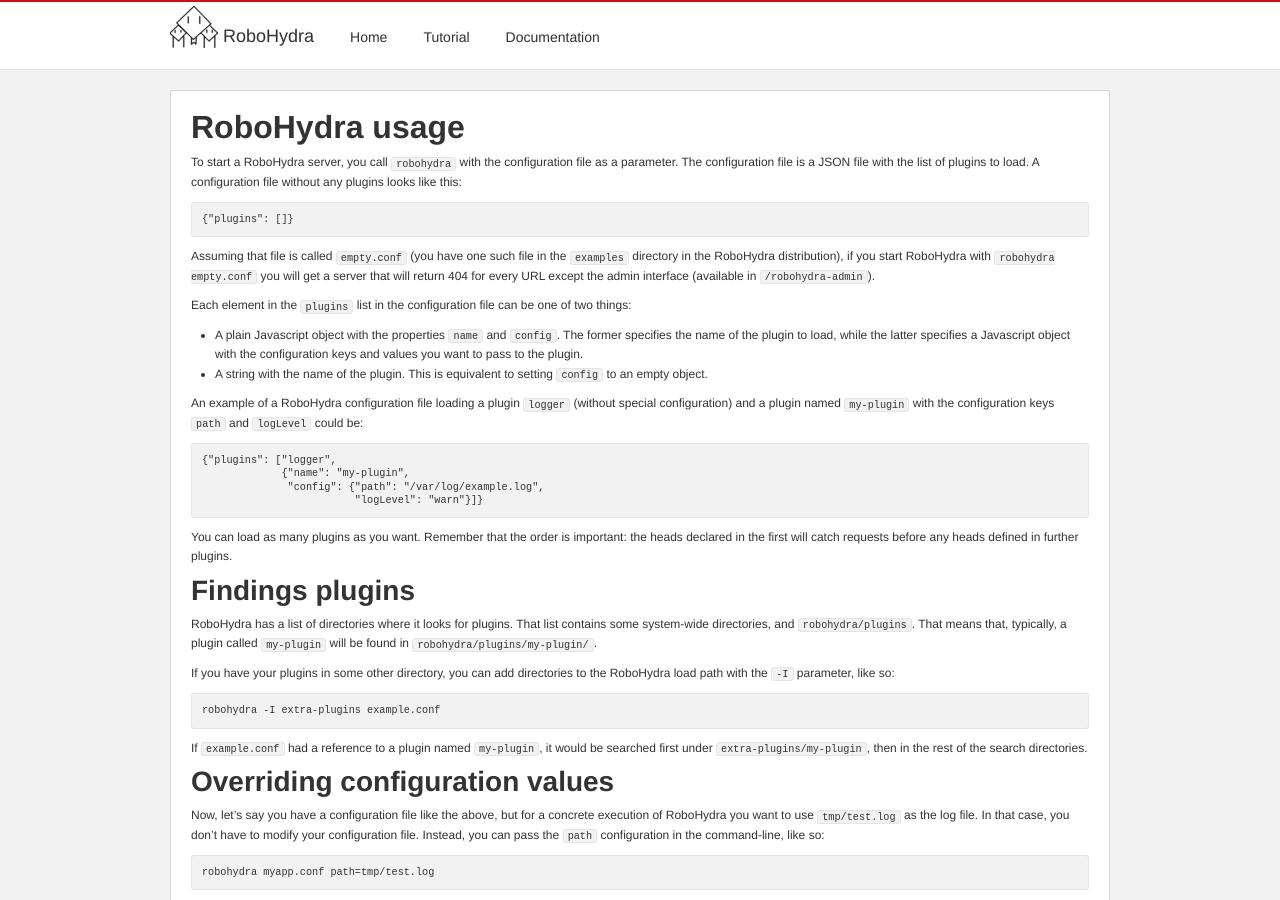
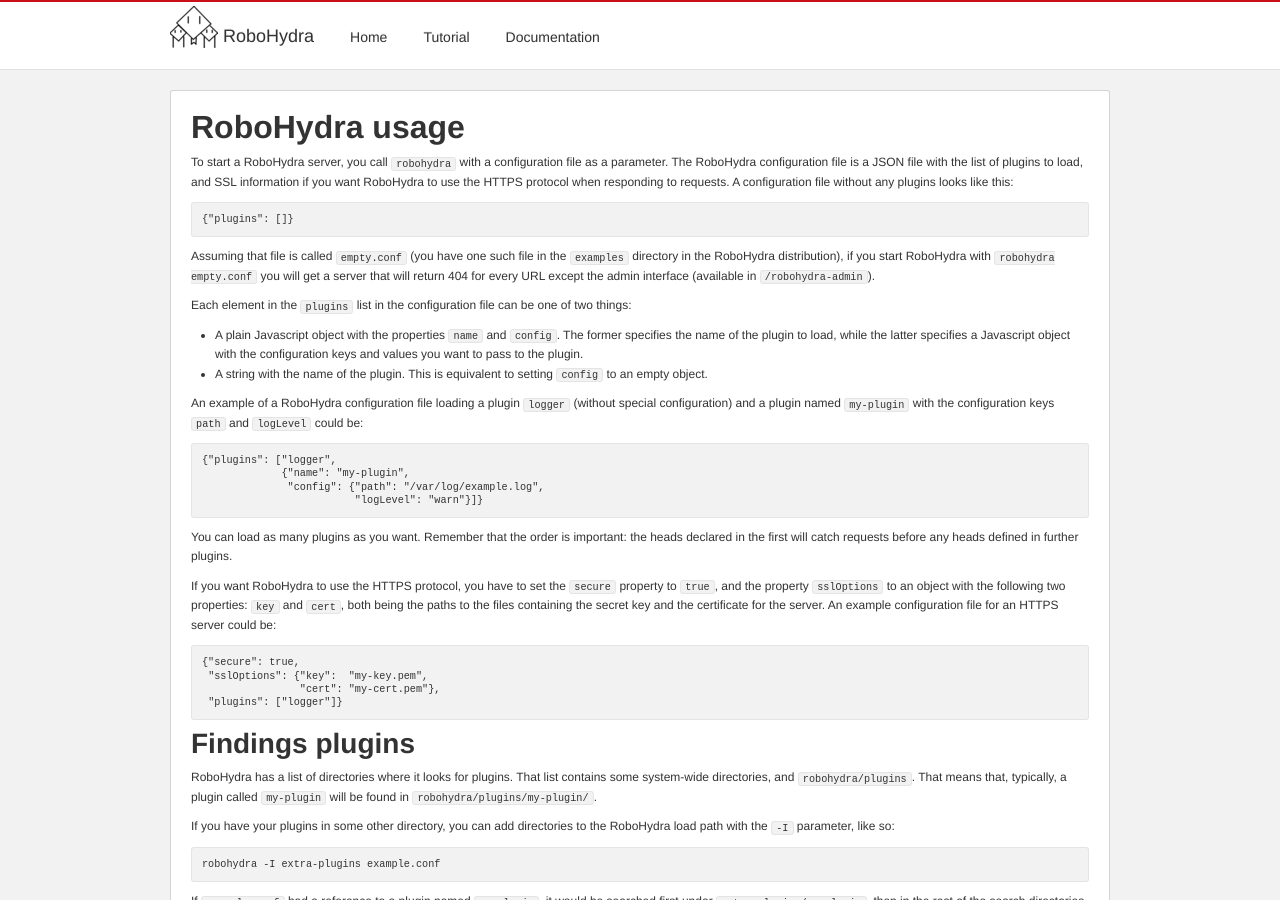
Before and after one commit to robohydra/robohydra, a Jekyll site: the page built from documentation/index.md, in a window 1280 px wide and 900 px high. Built offline with Jekyll 4.4.1, drawn with Linux system fonts in a browser that asks for light colours.

Commit message:
SSL configuration explained

```diff
--- a/documentation/index.md
+++ b/documentation/index.md
@@ -4,10 +4,11 @@
 RoboHydra usage
 ===============
 
-To start a RoboHydra server, you call `robohydra` with the
-configuration file as a parameter. The configuration file is a JSON
-file with the list of plugins to load. A configuration file without
-any plugins looks like this:
+To start a RoboHydra server, you call `robohydra` with a configuration
+file as a parameter. The RoboHydra configuration file is a JSON file
+with the list of plugins to load, and SSL information if you want
+RoboHydra to use the HTTPS protocol when responding to requests. A
+configuration file without any plugins looks like this:
 
     {"plugins": []}
 
@@ -39,6 +40,18 @@
 You can load as many plugins as you want. Remember that the order is
 important: the heads declared in the first will catch requests before
 any heads defined in further plugins.
+
+If you want RoboHydra to use the HTTPS protocol, you have to set the
+`secure` property to `true`, and the property `sslOptions` to an
+object with the following two properties: `key` and `cert`, both being
+the paths to the files containing the secret key and the certificate
+for the server. An example configuration file for an HTTPS server
+could be:
+
+    {"secure": true,
+     "sslOptions": {"key":  "my-key.pem",
+                    "cert": "my-cert.pem"},
+     "plugins": ["logger"]}
 
 
 Findings plugins
```
